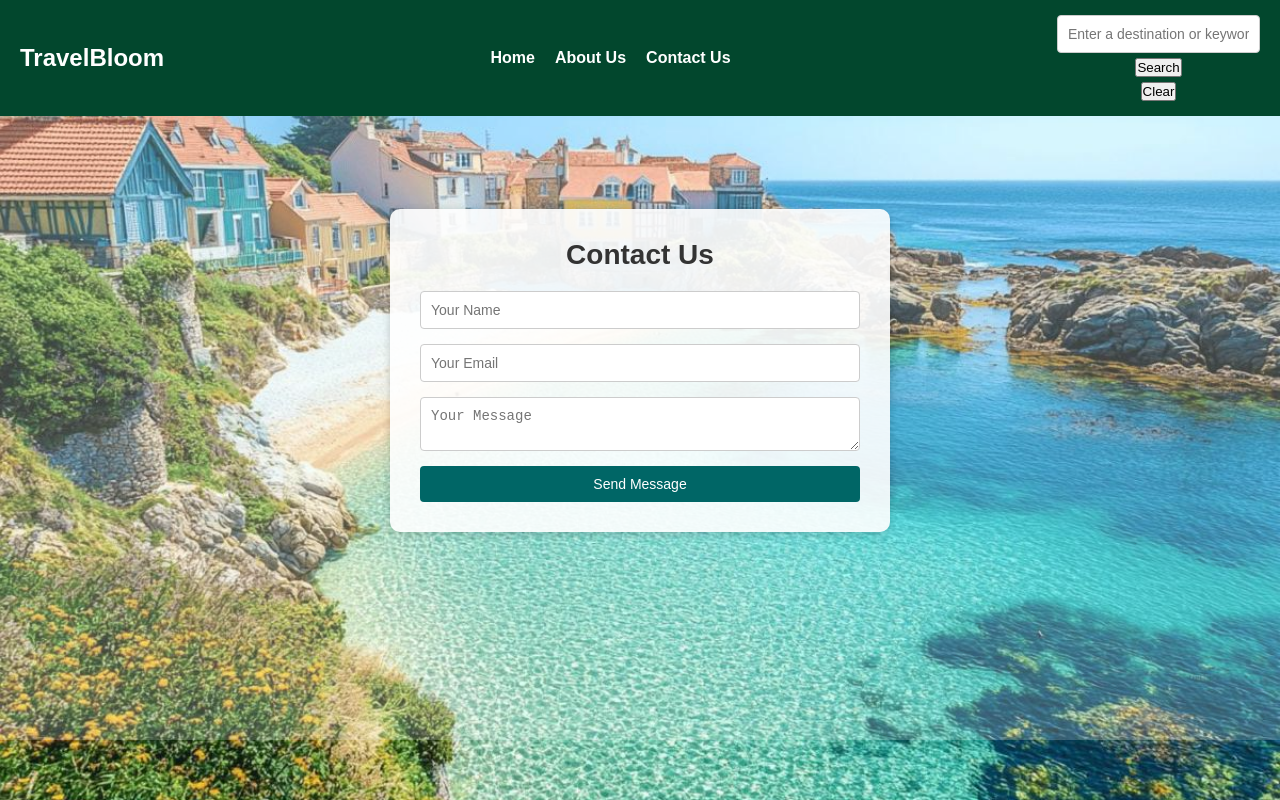
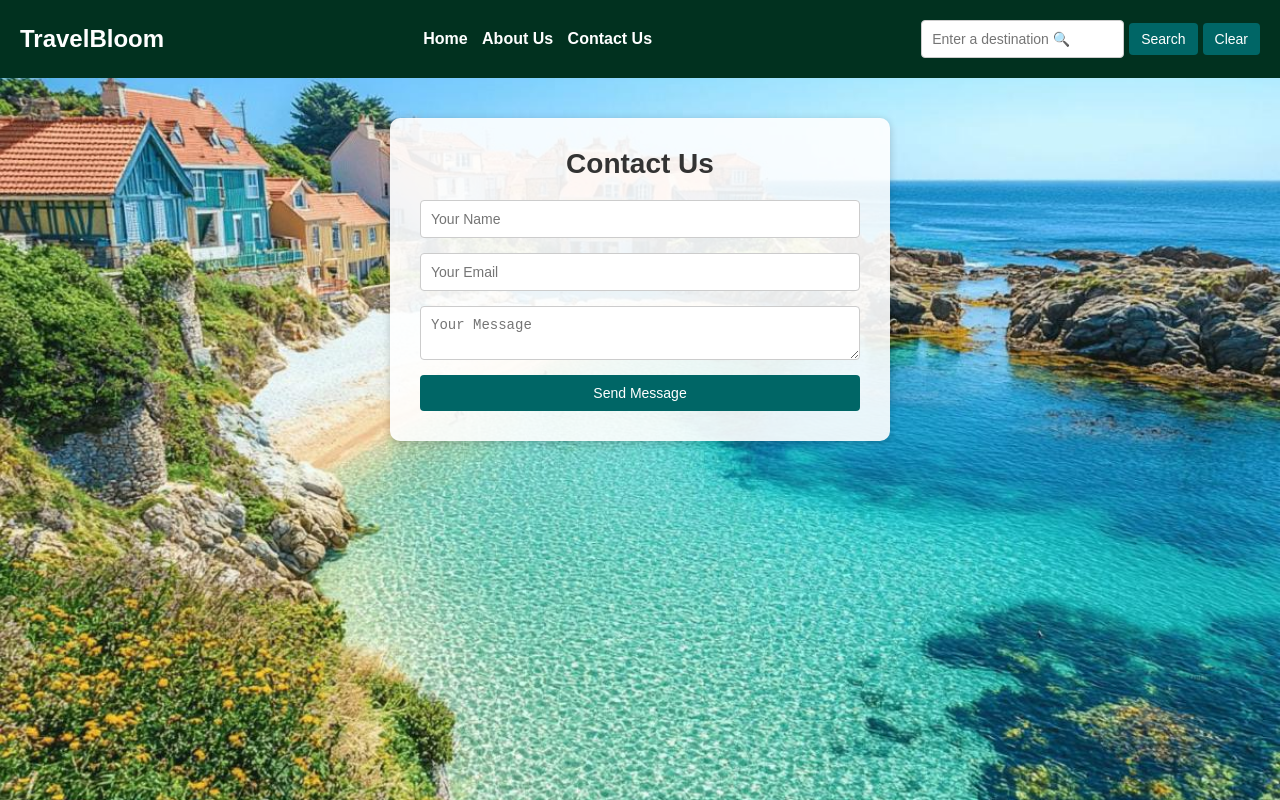
Before and after one commit to erwandst/bretagneRecommendation, a plain HTML site: page contact.html in a window 1280 px wide. Drawn offline with Linux system fonts and the light colour scheme.

Commit message:
premiere version

```diff
--- a/contact.html
+++ b/contact.html
@@ -16,8 +16,8 @@
       <li><a href="./contact.html" id="contact">Contact Us</a></li>
     </ul>
     <!-- Formulaire de recherche -->
-    <form id="searchForm" onsubmit="return false;" style="display: flex; align-items: center;">
-      <input type="text" id="searchInput" placeholder="Enter a destination or keyword 🔍" />
+    <form id="searchForm" onsubmit="return false;">
+      <input type="text" id="searchInput" placeholder="Enter a destination 🔍" />
       <button type="button" onclick="executeSearch()">Search</button>
       <button type="button" onclick="clearSearch()">Clear</button>
     </form>
--- a/travel_recommendation.css
+++ b/travel_recommendation.css
@@ -17,15 +17,28 @@ body {
 
 /* Navbar */
 nav {
-    background-color: #02472d; /* couleur foncée */
-    padding: 15px 20px;
+    background-color: #01311f;
+    padding: 20px;
     display: flex;
     align-items: center;
-    justify-content: space-between;
-    position: fixed;
-    top: 0;
-    width: 100%;
-    z-index: 10;
+    justify-content: space-between; /* pour répartir à gauche et à droite */
+}
+
+/* La section gauche (titre) */
+.nav-left {
+    flex: 1; /* occupe tout l'espace à gauche */
+}
+
+/* La section centrale (formulaire) */
+.nav-center {
+    flex: 1; /* occupe tout l'espace au centre */
+    display: flex;
+    justify-content: center; /* centre le formulaire */
+}
+
+/* La section droite (recherche) */
+.nav-right {
+    flex: 1; /* occupe tout l'espace à droite */
 }
 
 nav h1 {
@@ -36,11 +49,14 @@ nav h1 {
 
 nav ul {
     list-style: none;
-    display: flex;
-    gap: 20px;
 }
 
-nav ul li a {
+nav ul li {
+display: inline;
+margin-right: 10px;
+}
+
+nav a {
     color: white;
     text-decoration: none;
     font-weight: bold;
@@ -51,27 +67,44 @@ nav ul li a:hover {
 
 /* Style pour la zone de recherche (si tu en as) */
 #searchForm {
-    display: flex; /* aligner horizontalement */
-    justify-content: flex-end; /* aligner à droite */
-    align-items: center; /* aligner verticalement si besoin */
-    gap: 5px; /* espace entre les éléments */
-  }
+    display: flex; /* pour aligner horizontalement */
+    flex-direction: row;
+    align-items: center; /* pour aligner verticalement si besoin */
+    gap: 5px; /* espace entre les éléments, optionnel */
+}
+
+/* Style pour les boutons Search et Clear dans la zone de recherche */
+#searchForm button {
+    padding: 8px 12px;
+    font-size: 14px;
+    border: none;
+    border-radius: 4px;
+    background-color: #006666; /* couleur de fond identique à ton bouton submit, ou change si besoin */
+    color: white;
+    cursor: pointer;
+    transition: background-color 0.3s;
+}
+
+/* Survol pour ces boutons */
+#searchForm button:hover {
+    background-color: #004d4d;
+}
 
 /* Style pour la zone principale (intro ou contact) */
 .intro, .contact-section {
     display: flex;
     flex-direction: column;
     align-items: center;
-    justify-content: center;
-    min-height: calc(100vh - 60px); /* pour laisser la place pour la nav */
-    padding-top: 80px; /* pour décaler sous la nav */
-    background-color: rgba(255,255,255,0.2); /* semi-transparent */
+    justify-content: left;
+    height: auto;
+    padding-top: 80px;
+    background-color: rgba(255, 255, 255, 0);
     width: 100%;
 }
 
 /* Pour la section contact spécifique */
 .contact-section {
-    height: auto; /* pas besoin de 100vh ici, on veut que ça s'adapte */
+    height: auto;
     padding: 40px 20px;
 }
 
```
Also changed, not shown: about.html (+3 -3 lines), travel_recommendation.html (+4 -3 lines).
